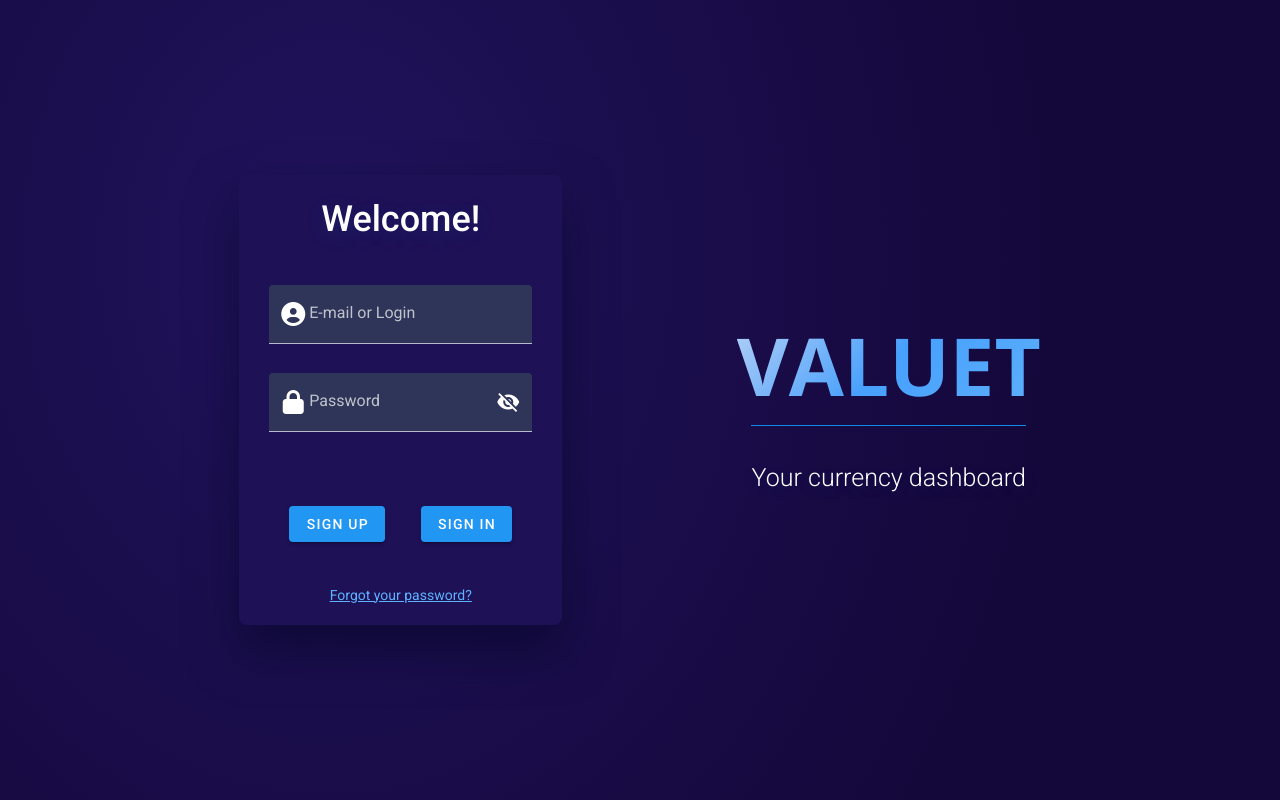
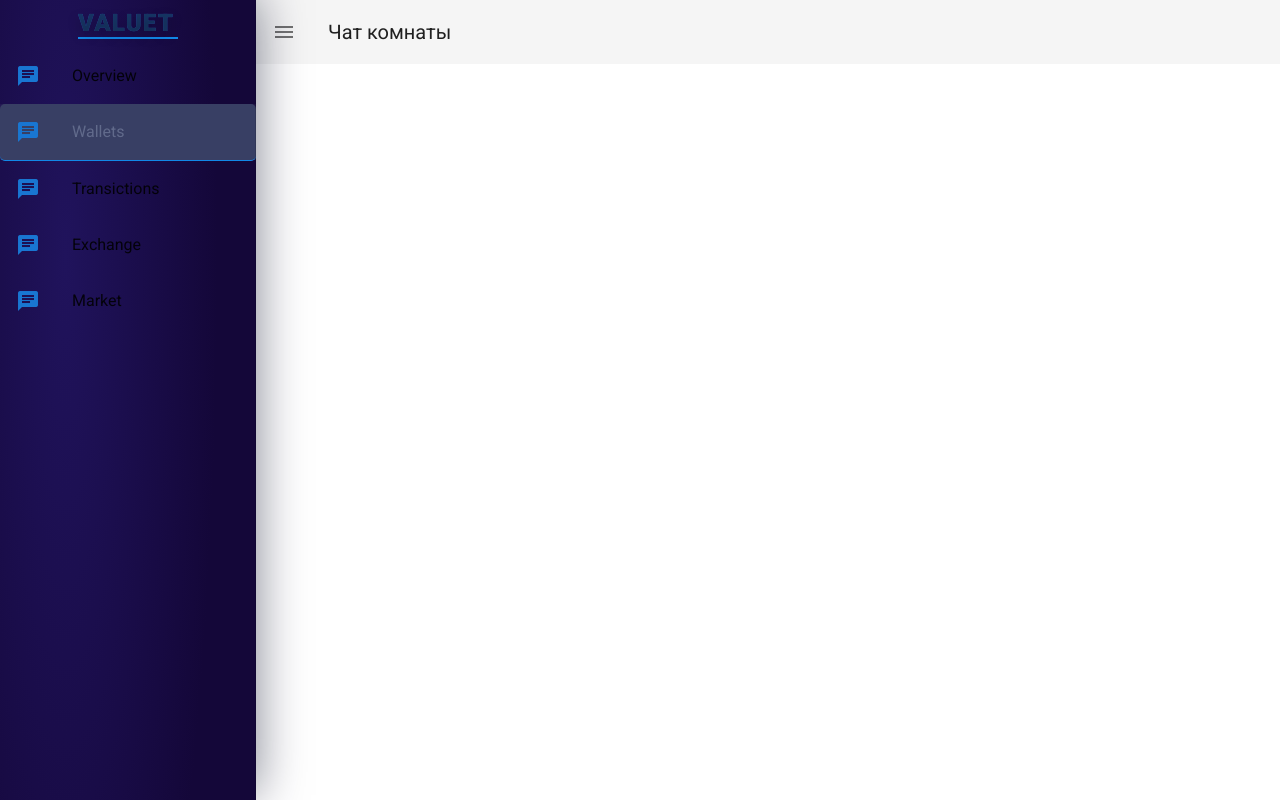
Before and after one commit to lubovMaximtseva/Crypto-viewer, a Vue app: page /#/main in a window 1280 px wide. Built offline with nearby package versions, Linux system fonts and the light colour scheme.

Commit message:
added new page

```diff
--- a/src/App.vue
+++ b/src/App.vue
@@ -1,6 +1,6 @@
 <template>
   <v-app>
-    <div class="appMain">
+    <div class="appMain" v-if="isMainPage">
       <div class="container">
         <div class="login">
           <Login />
@@ -12,6 +12,7 @@
         </div>
       </div>
     </div>
+    <router-view> </router-view>
   </v-app>
 </template>
 -
@@ -27,6 +28,11 @@ export default {
   data: () => ({
     //
   }),
+  computed: {
+    isMainPage() {
+      return this.$route.path !== "/main";
+    },
+  },
 };
 </script>
 
--- a/src/components/LogInForm.vue
+++ b/src/components/LogInForm.vue
@@ -28,7 +28,9 @@
       ></v-text-field>
     </div>
     <div class="formButtons">
-      <v-btn color="info" dark>SIGN UP </v-btn>
+      <v-btn color="info" dark @click="$router.push({ path: '/main' })"
+        >SIGN UP
+      </v-btn>
       <v-btn color="info" dark>SIGN IN </v-btn>
     </div>
 
--- a/src/router/index.js
+++ b/src/router/index.js
@@ -1,27 +1,34 @@
-import Vue from 'vue'
-import VueRouter from 'vue-router'
-import Home from '../views/Home.vue'
+import Vue from "vue";
+import VueRouter from "vue-router";
+import Home from "../views/Home.vue";
+import Default from "../views/Default.vue";
 
-Vue.use(VueRouter)
+Vue.use(VueRouter);
 
 const routes = [
   {
-    path: '/',
-    name: 'Home',
-    component: Home
+    path: "/main",
+    name: "Default",
+    component: Default,
   },
   {
-    path: '/about',
-    name: 'About',
+    path: "/",
+    name: "Home",
+    component: Home,
+  },
+  {
+    path: "/about",
+    name: "About",
     // route level code-splitting
     // this generates a separate chunk (about.[hash].js) for this route
     // which is lazy-loaded when the route is visited.
-    component: () => import(/* webpackChunkName: "about" */ '../views/About.vue')
-  }
-]
+    component: () =>
+      import(/* webpackChunkName: "about" */ "../views/About.vue"),
+  },
+];
 
 const router = new VueRouter({
-  routes
-})
+  routes,
+});
 
-export default router
+export default router;
--- /dev/null
+++ b/src/views/Default.vue
@@ -0,0 +1,130 @@
+<template>
+  <v-app app dark>
+    <v-navigation-drawer app v-model="drawer" class="navigation">
+      <v-list subheader>
+        <v-subheader>
+          <div class="navigationTitle">
+            valuet
+            <div class="divider"></div>
+          </div>
+        </v-subheader>
+        <v-list-item-group
+          mandatory
+          color="#616A8B"
+          active-class="border"
+          v-model="model"
+        >
+          <v-list-item>
+            <v-list-item-icon>
+              <v-icon color="primary">mdi-message-text</v-icon>
+            </v-list-item-icon>
+            <v-list-item-content>
+              <v-list-item-title>Overview</v-list-item-title>
+            </v-list-item-content>
+          </v-list-item>
+          <v-list-item>
+            <v-list-item-icon>
+              <v-icon color="primary">mdi-message-text</v-icon>
+            </v-list-item-icon>
+            <v-list-item-content>
+              <v-list-item-title>Wallets</v-list-item-title>
+            </v-list-item-content>
+          </v-list-item>
+          <v-list-item>
+            <v-list-item-icon>
+              <v-icon color="primary">mdi-message-text</v-icon>
+            </v-list-item-icon>
+            <v-list-item-content>
+              <v-list-item-title>Transictions</v-list-item-title>
+            </v-list-item-content>
+          </v-list-item>
+          <v-list-item>
+            <v-list-item-icon>
+              <v-icon color="primary">mdi-message-text</v-icon>
+            </v-list-item-icon>
+            <v-list-item-content>
+              <v-list-item-title>Exchange</v-list-item-title>
+            </v-list-item-content>
+          </v-list-item>
+          <v-list-item>
+            <v-list-item-icon>
+              <v-icon color="primary">mdi-message-text</v-icon>
+            </v-list-item-icon>
+            <v-list-item-content>
+              <v-list-item-title>Market</v-list-item-title>
+            </v-list-item-content>
+          </v-list-item>
+        </v-list-item-group>
+      </v-list>
+    </v-navigation-drawer>
+
+    <v-app-bar app elevate-on-scroll>
+      <v-app-bar-nav-icon @click="drawer = !drawer"></v-app-bar-nav-icon>
+
+      <v-toolbar-title>Чат комнаты </v-toolbar-title>
+    </v-app-bar>
+
+    <v-content>
+      <div style="height: 100%"></div>
+    </v-content>
+  </v-app>
+</template>
+
+<script>
+export default {
+  data() {
+    return {
+      drawer: true,
+      model: 1,
+    };
+  },
+};
+</script>
+
+<style lang="scss" scoped>
+@import "../scss/variables";
+
+.navigation::v-deep {
+  background: radial-gradient(
+    63.88% 129.61% at 25.55% 31.91%,
+    #20135c 0%,
+    #140739 92.82%
+  );
+  filter: drop-shadow(0px -5px 25px rgba(0, 3, 32, 0.5));
+
+  .v-subheader {
+    justify-content: center;
+  }
+
+  .divider {
+    border: 1px solid #1288e8;
+    width: 100px;
+  }
+
+  .navigationTitle {
+    font-style: normal;
+    font-weight: $font-weight-extra-bold;
+    font-size: 24px;
+    line-height: 28px;
+    -webkit-background-clip: text;
+    background-clip: text;
+    background-image: linear-gradient(
+      135deg,
+      rgb(56, 134, 252) 100%,
+      rgb(71, 160, 252) 100%,
+      rgb(95, 177, 252) 100%
+    );
+
+    letter-spacing: 0.05em;
+    text-transform: uppercase;
+
+    text-shadow: 0px 5px 12px rgba(6, 5, 19, 0.25);
+  }
+
+  .border {
+    background: #32395e;
+    border-radius: 5px;
+    border-bottom: 1px solid #1288e8;
+  }
+}
+</style>
```
